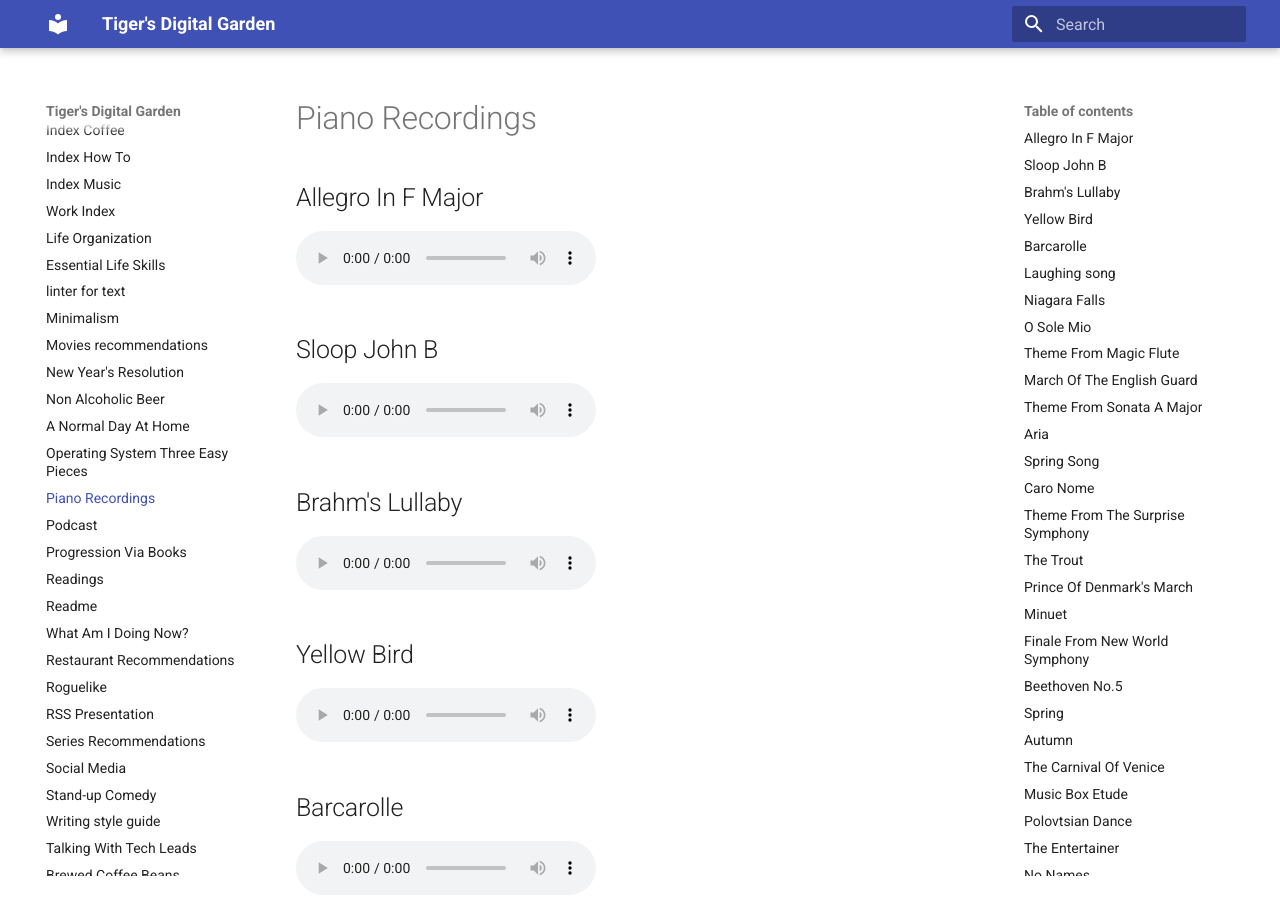
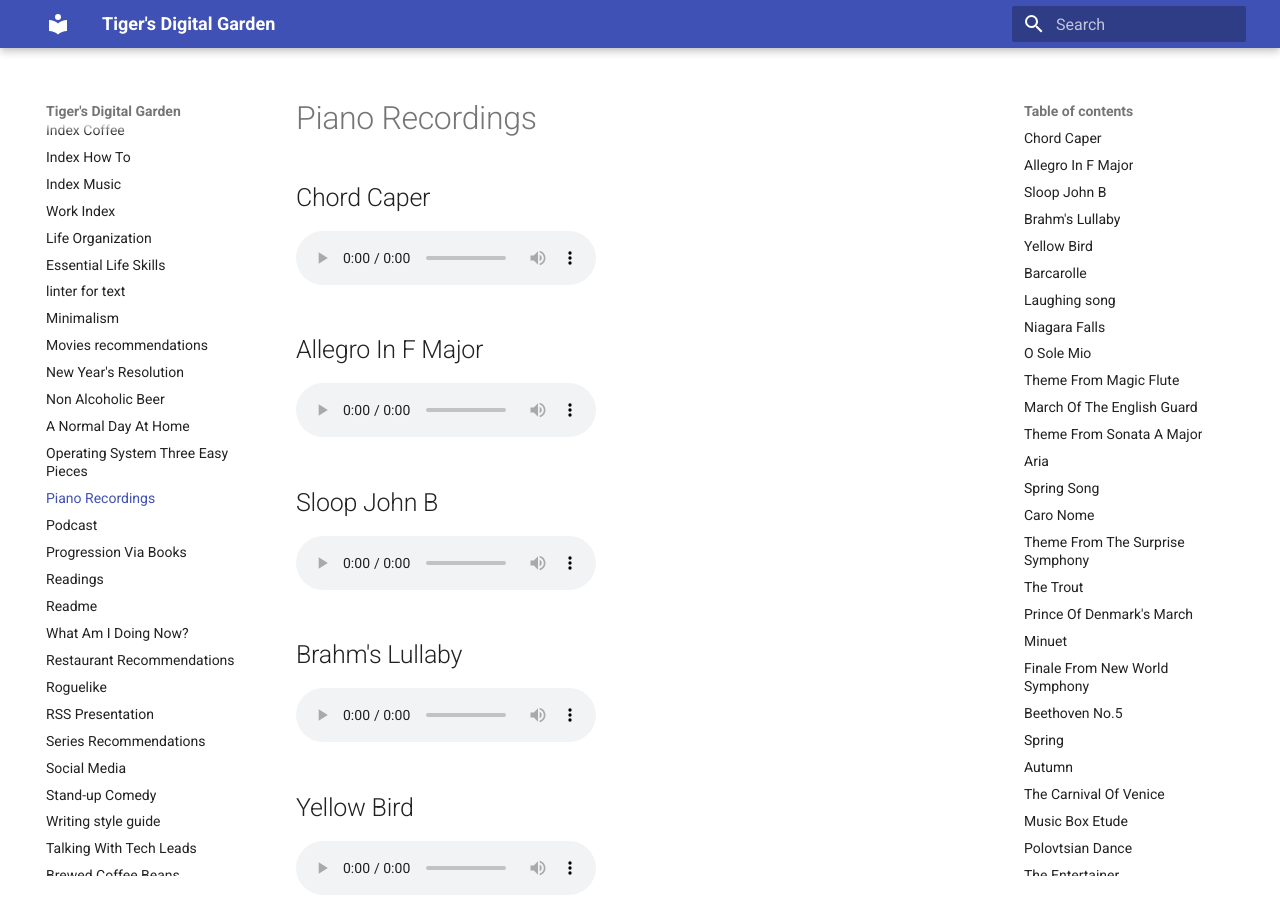
Before and after one commit to ynotstartups/notes, an MkDocs documentation site: the page built from notes/piano-recordings.md, in a window 1280 px wide and 900 px high. Built offline with MkDocs 1.6.1 and Material for MkDocs 9.7.7, drawn with Linux system fonts in a browser that asks for light colours.

Commit message:
add chord caper

```diff
--- a/notes/piano-recordings.md
+++ b/notes/piano-recordings.md
@@ -1,4 +1,10 @@
 # Piano Recordings
+
+## Chord Caper
+
+<audio controls>
+  <source src="../recordings/chord-caper.mp3" type="audio/mpeg">
+</audio>
 
 ## Allegro In F Major
 
```
Also changed, not shown: 1 other file.
